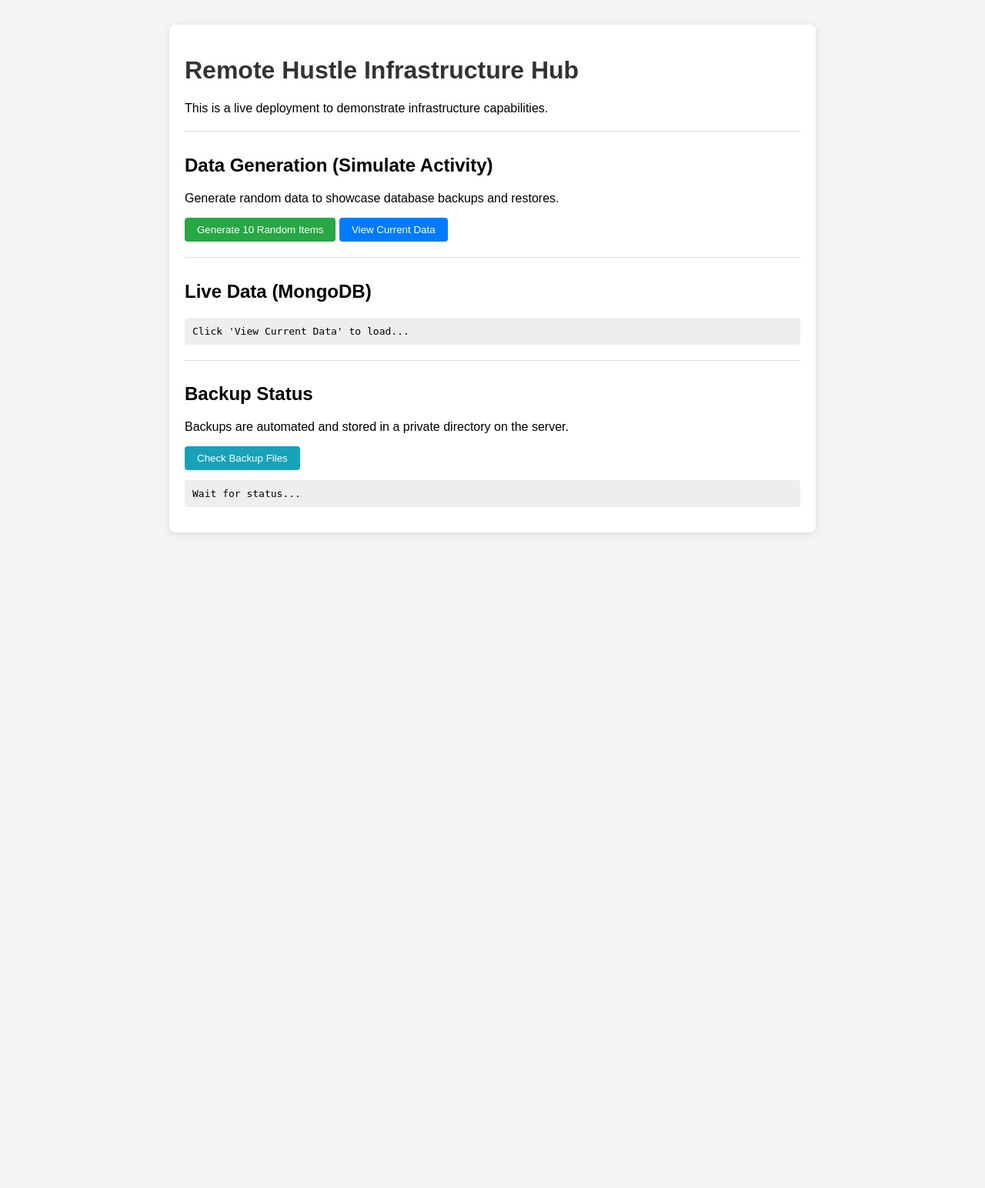
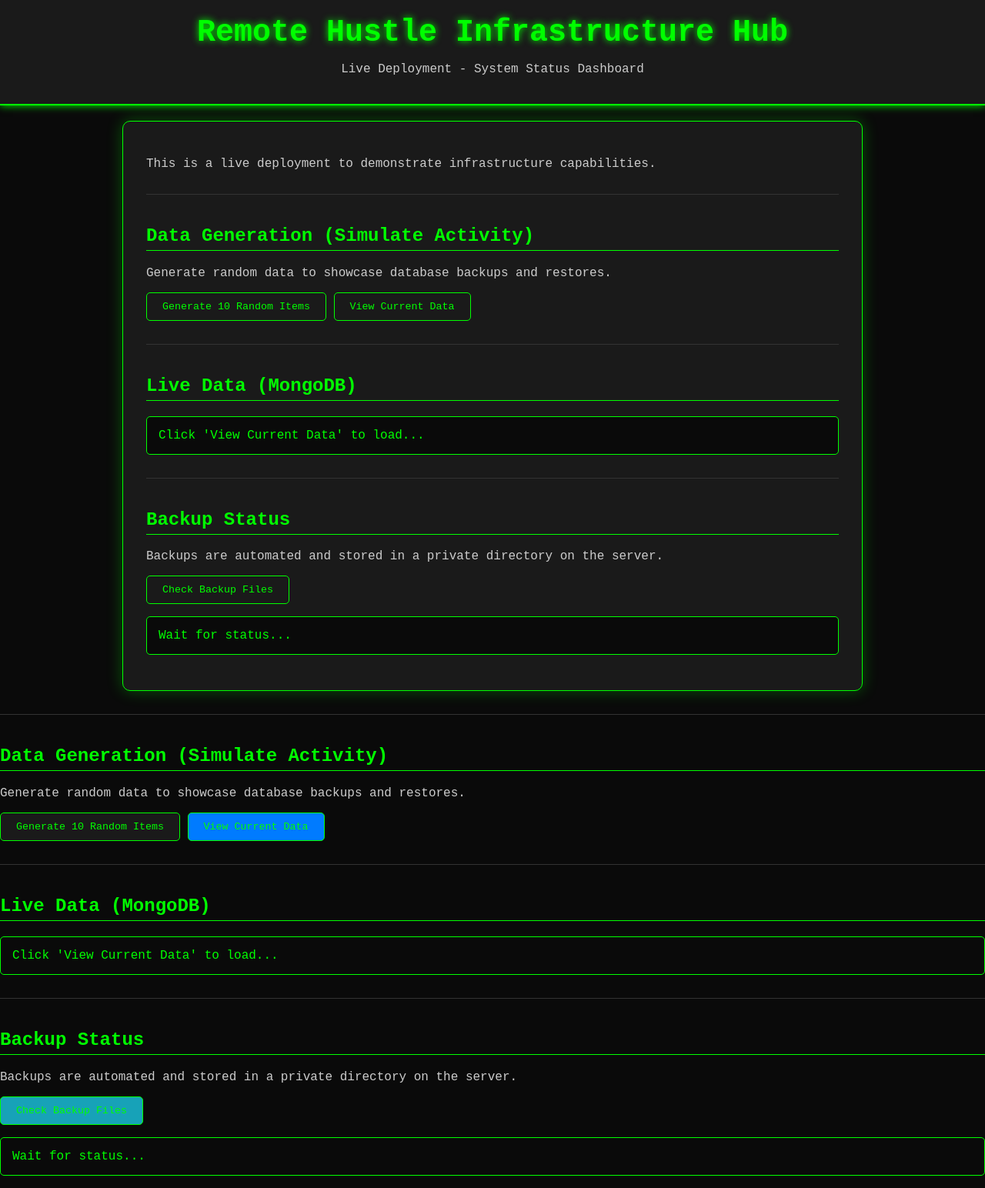
Before and after one commit to IbukunOS/stage2, a Flask app: page / in a window 1280 px wide. Shown: the whole page at 77% size. Before the commit the page ends 694 px from the top, so only its background shows below. Run offline with Flask 3, Linux system fonts and the light colour scheme; some libraries are stand-ins or nearby versions.

Commit message:
enhance data generation API with error handling and improve index.html styling for better user experience

```diff
--- a/app.py
+++ b/app.py
@@ -54,22 +54,26 @@ def get_data():
 @app.route('/api/generate', methods=['POST'])
 @login_required('admin')
 def generate_data():
-    count = int(request.args.get('count', 10))
-    new_items = []
-    for _ in range(count):
-        item = {
-            "id": ''.join(random.choices(string.ascii_uppercase + string.digits, k=8)),
-            "name": f"Item_{random.randint(1000, 9999)}",
-            "timestamp": datetime.datetime.now().isoformat(),
-            "status": random.choice(["active", "pending", "completed"]),
-            "value": round(random.uniform(10.0, 500.0), 2)
-        }
-        new_items.append(item)
+    try:
+        count = int(request.args.get('count', 10))
+        new_items = []
+        for _ in range(count):
+            item = {
+                "id": ''.join(random.choices(string.ascii_uppercase + string.digits, k=8)),
+                "name": f"Item_{random.randint(1000, 9999)}",
+                "timestamp": datetime.datetime.now().isoformat(),
+                "status": random.choice(["active", "pending", "completed"]),
+                "value": round(random.uniform(10.0, 500.0), 2)
+            }
+            new_items.append(item)
 
-    if new_items:
-        mongo.db.items.insert_many(new_items)
+        if new_items:
+            mongo.db.items.insert_many(new_items)
 
-    return jsonify({"message": f"Generated {count} items", "count": count})
+        return jsonify({"message": f"Generated {count} items", "count": count})
+    except Exception as e:
+        app.logger.error(f"Error generating data: {str(e)}")
+        return jsonify({"error": str(e)}), 500
 
 @app.route('/api/backup/status', methods=['GET'])
 @login_required('admin')
--- a/docker-compose.yml
+++ b/docker-compose.yml
@@ -19,17 +19,13 @@ services:
           memory: 256M
 
   mongodb:
-    image: mongo:latest
+    image: mongo:4.4
     restart: always
     volumes:
       - mongodb_data:/data/db
       - ./backups:/backups
     networks:
       - app-network
-    deploy:
-      resources:
-        limits:
-          memory: 512M
 
   nginx:
     image: nginx:latest
--- a/templates/index.html
+++ b/templates/index.html
@@ -3,20 +3,96 @@
 <head>
     <title>Remote Hustle - System Status</title>
     <style>
-        body { font-family: sans-serif; margin: 2rem; background-color: #f4f4f4; }
-        .container { max-width: 800px; margin: auto; background: white; padding: 20px; border-radius: 8px; box-shadow: 0 2px 10px rgba(0,0,0,0.1); }
-        h1 { color: #333; }
-        .role-badge { display: inline-block; padding: 2px 8px; border-radius: 4px; font-size: 0.8rem; background: #e0e0e0; margin-left: 10px; }
-        .btn { padding: 8px 16px; border: none; border-radius: 4px; cursor: pointer; background-color: #28a745; color: white; }
-        .btn:hover { background-color: #218838; }
-        .section { margin-top: 20px; border-top: 1px solid #ddd; padding-top: 10px; }
-        pre { background: #eee; padding: 10px; border-radius: 4px; overflow-x: auto; }
+        body {
+            font-family: 'Courier New', monospace;
+            margin: 0;
+            padding: 0;
+            background-color: #0a0a0a;
+            color: #00ff00;
+        }
+        .header {
+            background-color: #1a1a1a;
+            padding: 20px;
+            text-align: center;
+            border-bottom: 2px solid #00ff00;
+            box-shadow: 0 0 10px #00ff00;
+        }
+        .header h1 {
+            margin: 0;
+            font-size: 2.5em;
+            text-shadow: 0 0 10px #00ff00;
+        }
+        .container {
+            max-width: 900px;
+            margin: 20px auto;
+            background: #1a1a1a;
+            padding: 30px;
+            border-radius: 10px;
+            box-shadow: 0 0 20px rgba(0,255,0,0.3);
+            border: 1px solid #00ff00;
+        }
+        h1 { color: #00ff00; }
+        h2 { color: #00ff00; border-bottom: 1px solid #00ff00; padding-bottom: 5px; }
+        .role-badge { display: inline-block; padding: 2px 8px; border-radius: 4px; font-size: 0.8rem; background: #333; color: #00ff00; margin-left: 10px; border: 1px solid #00ff00; }
+        .btn {
+            padding: 10px 20px;
+            border: 1px solid #00ff00;
+            border-radius: 5px;
+            cursor: pointer;
+            background-color: #1a1a1a;
+            color: #00ff00;
+            font-family: 'Courier New', monospace;
+            transition: all 0.3s;
+        }
+        .btn:hover {
+            background-color: #00ff00;
+            color: #0a0a0a;
+            box-shadow: 0 0 10px #00ff00;
+        }
+        .section {
+            margin-top: 30px;
+            border-top: 1px solid #333;
+            padding-top: 20px;
+        }
+        pre {
+            background: #0a0a0a;
+            color: #00ff00;
+            padding: 15px;
+            border-radius: 5px;
+            overflow-x: auto;
+            border: 1px solid #00ff00;
+            font-family: 'Courier New', monospace;
+        }
+        p { color: #cccccc; }
     </style>
 </head>
 <body>
+    <div class="header">
+        <h1>Remote Hustle Infrastructure Hub</h1>
+        <p>Live Deployment - System Status Dashboard</p>
+    </div>
     <div class="container">
-        <h1>Remote Hustle Infrastructure Hub</h1>
         <p>This is a live deployment to demonstrate infrastructure capabilities.</p>
+
+        <div class="section">
+            <h2>Data Generation (Simulate Activity)</h2>
+            <p>Generate random data to showcase database backups and restores.</p>
+            <button class="btn" onclick="generateData()">Generate 10 Random Items</button>
+            <button class="btn" onclick="fetchData()">View Current Data</button>
+        </div>
+
+        <div class="section">
+            <h2>Live Data (MongoDB)</h2>
+            <pre id="data-display">Click 'View Current Data' to load...</pre>
+        </div>
+
+        <div class="section">
+            <h2>Backup Status</h2>
+            <p>Backups are automated and stored in a private directory on the server.</p>
+            <button class="btn" onclick="fetchBackupStatus()">Check Backup Files</button>
+            <pre id="backup-display">Wait for status...</pre>
+        </div>
+    </div>
 
         <div class="section">
             <h2>Data Generation (Simulate Activity)</h2>
```
